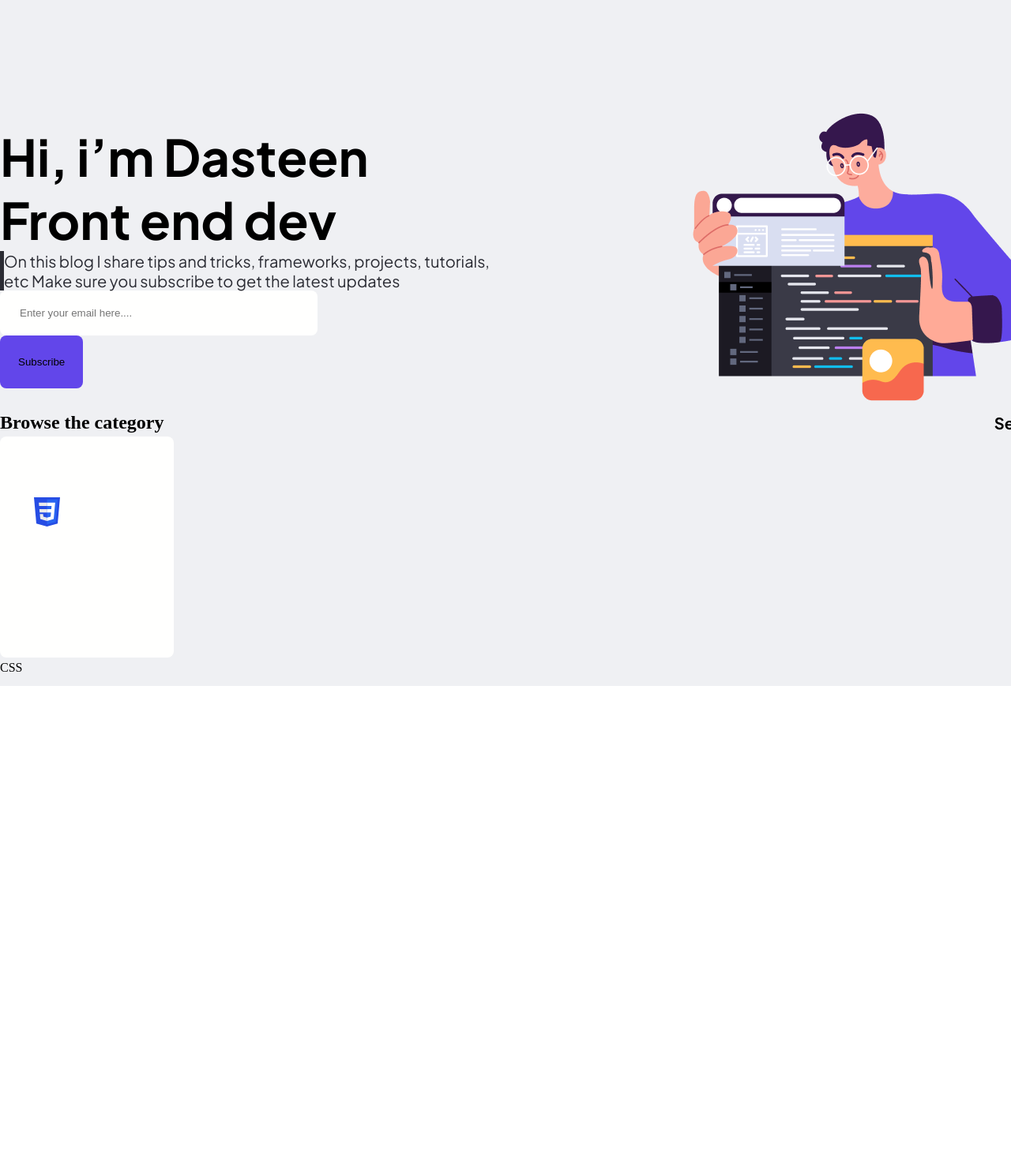
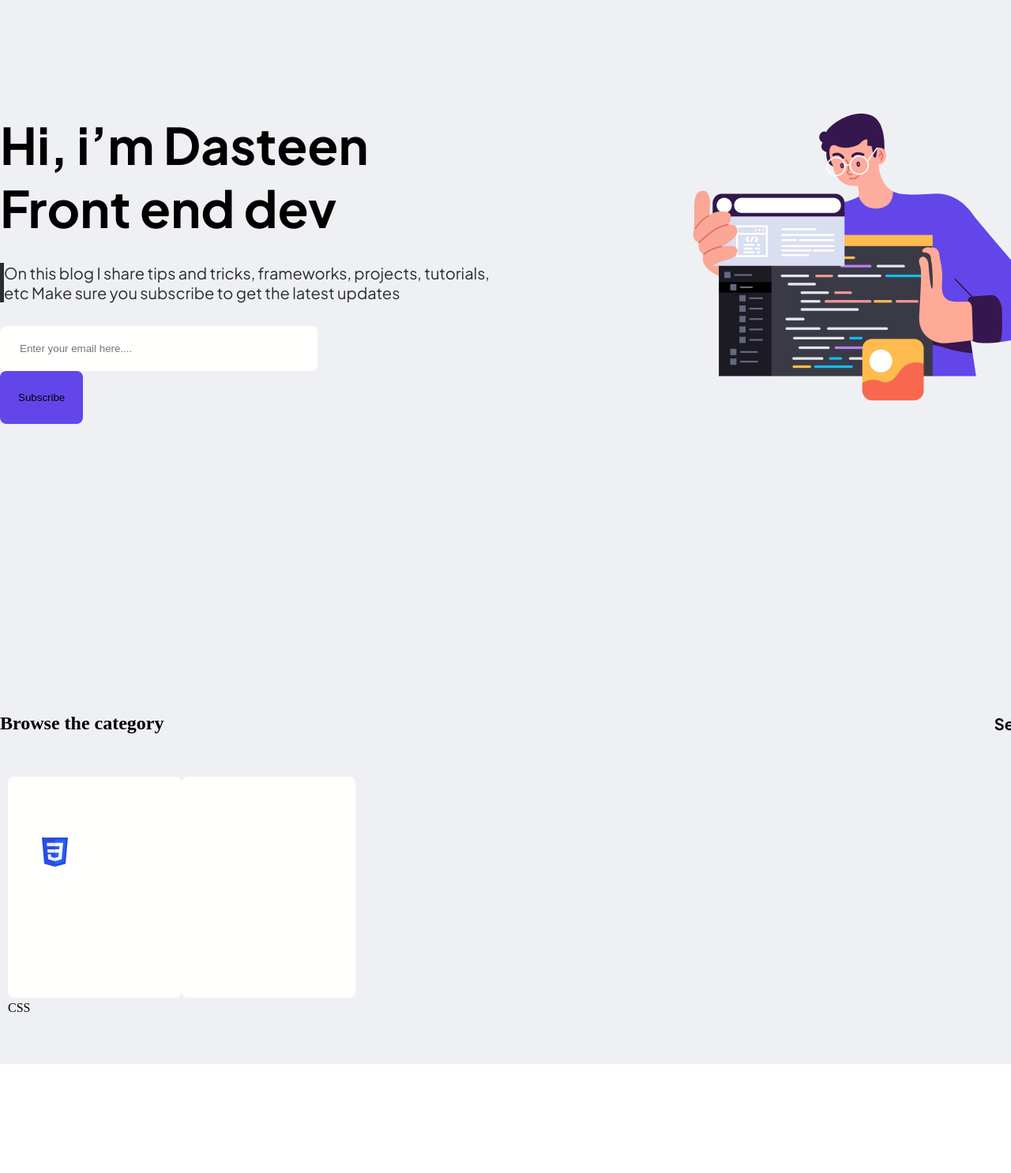
Before and after one commit to lorem637/control1.2, a plain HTML site: page control.html in a window 1280 px wide. Shown: the part 100-1586 px from the top of the page at 79% size. Before the commit the page ends 969 px from the top, so only its background shows below. Drawn offline with Linux system fonts and the light colour scheme.

Commit message:
розставляю блоки

```diff
--- a/control.html
+++ b/control.html
@@ -28,7 +28,7 @@
 
 
     <main class="registration">
-        <div>
+        <div class="gaap">
             <h1>Hi, i’m Dasteen Front end dev</h1>
            <p class="header___active-link">On this blog I share tips and tricks, frameworks, projects, tutorials, etc Make sure you subscribe to get the latest updates</p>
             <div>
@@ -53,13 +53,18 @@
                   <path d="M1.20286 14.8762L1.20289 14.8762C1.38024 15.0487 1.60745 15.1472 1.84632 15.1482C2.00583 15.1585 2.16435 15.1248 2.30882 15.0513C2.45467 14.977 2.58112 14.8647 2.67935 14.7256C2.67938 14.7256 2.67941 14.7256 2.67943 14.7255L6.92897 8.7391L6.92952 8.7383C7.07328 8.53299 7.15 8.2786 7.15 8.01867C7.15 7.759 7.07343 7.50486 6.92994 7.29965C6.9298 7.29945 6.92966 7.29924 6.92952 7.29904L2.8264 1.31541C2.74574 1.19001 2.64284 1.08361 2.523 1.00411C2.40239 0.924097 2.26749 0.873279 2.12675 0.856304C1.98594 0.839321 1.84397 0.856788 1.71023 0.907014C1.57765 0.956802 1.457 1.0373 1.35508 1.1419C1.25423 1.23763 1.17161 1.35441 1.11088 1.4849C1.04965 1.61647 1.01156 1.76006 0.998201 1.90747C0.984842 2.0549 0.9964 2.20409 1.0324 2.34672C1.06836 2.48922 1.12823 2.62317 1.20942 2.74062C1.20949 2.74071 1.20955 2.74081 1.20962 2.7409L4.82179 8.01204L1.07479 13.2748L1.07467 13.275C0.992198 13.3912 0.930867 13.5241 0.893308 13.666C0.855747 13.8078 0.842478 13.9566 0.85405 14.1039C0.865622 14.2513 0.901876 14.3952 0.961295 14.5274C1.02071 14.6597 1.10246 14.7785 1.20286 14.8762Z" fill="#2B2C34" stroke="#2B2C34" stroke-width="0.3"/>
               </svg></p></div>
           </div>
+
+
+          <div class="group">
           <div class="css"><svg class="name" xmlns="http://www.w3.org/2000/svg" width="33" height="37" viewBox="0 0 33 37" fill="none">
               <path d="M16.4798 37L3.00326 33.3013L0 0H33L29.9936 33.2962L16.4798 37Z" fill="#264DE4"/>
               <path d="M27.4198 31.1759L29.9889 2.72278H16.5V34.1688L27.4198 31.1759Z" fill="#2965F1"/>
               <path d="M6.88492 15.0739L7.25514 19.1581H16.5001V15.0739H6.88492ZM6.14087 6.80725L6.51639 10.8915H16.5001V6.80725H6.14087ZM16.5001 25.6812L16.482 25.6859L11.881 24.4577L11.5869 21.2003H7.43973L8.01847 27.6133L16.4811 29.9357L16.5001 29.9306V25.6812Z" fill="#EBEBEB"/>
               <path d="M26.0887 15.0739L26.8345 6.80725H16.4857V10.8915H22.307L21.9311 15.0739H16.4857V19.1581H21.5729L21.0933 24.4552L16.4856 25.6846V29.9338L24.9549 27.6133L25.017 26.9232L25.988 16.1706L26.0887 15.0739Z" fill="white"/>
-          </svg><p>CSS</p></div>
+          </svg><p class="name_css">CSS</p></div>
+            <div class="js"></div>
 
+          </div>
       </section>
 
 
--- a/stylee.css
+++ b/stylee.css
@@ -77,6 +77,13 @@ header span{
     padding-top:164px;
     font-family: "Plus Jakarta Sans", serif;
 }
+.gaap{
+    display: inline-flex;
+    flex-direction: column;
+    align-items: flex-start;
+    gap: 30px;
+}
+
 main div h1{
     font-size: 64px;
     font-style: normal;
@@ -97,6 +104,7 @@ main div p{
 }
 main img{
     padding-right: 110px;
+    padding-bottom: 30px;
 }
 input{
     border-radius: 8px;
@@ -136,7 +144,8 @@ input placeholder{
 
 }
 section{
-   height:351px;
+    padding-top: 351px;
+   height:100vh;
     background-color:#EFF0F3;
 
 }
@@ -170,8 +179,7 @@ browse{
     height: 280px;
     border-radius: 8px;
     background:  #FFFFFE;
-    /*padding-top:50px ;*/
-
+    margin-top: 50px;
 }
 div .css svg{
     margin: 77px 144px 166px 43px;
@@ -181,3 +189,17 @@ div .css svg{
     margin: 77px 144px 166px 43px;
 
 }
+.name_css{
+    padding-bottom:200px;
+}
+.group{
+    display: flex;
+    margin: 0 10px;
+}
+.js{
+    width: 220px;
+    height: 280px;
+    border-radius: 8px;
+    background:  #FFFFFE;
+    margin-top: 50px;
+}
```
Also changed, not shown: 1 other file.
